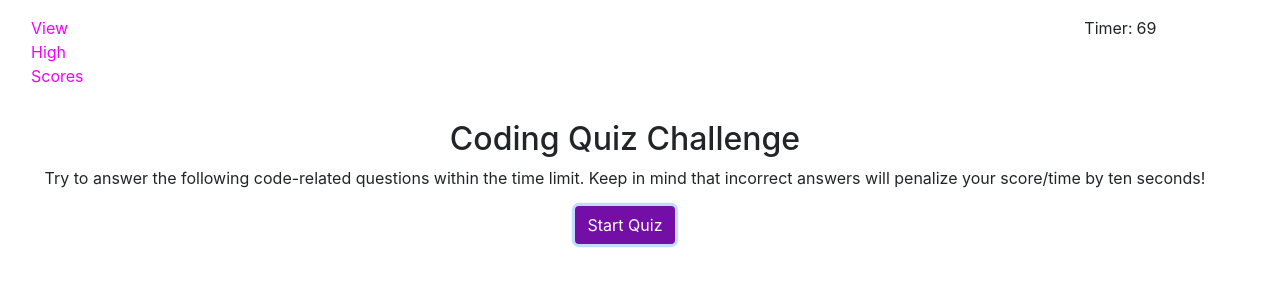
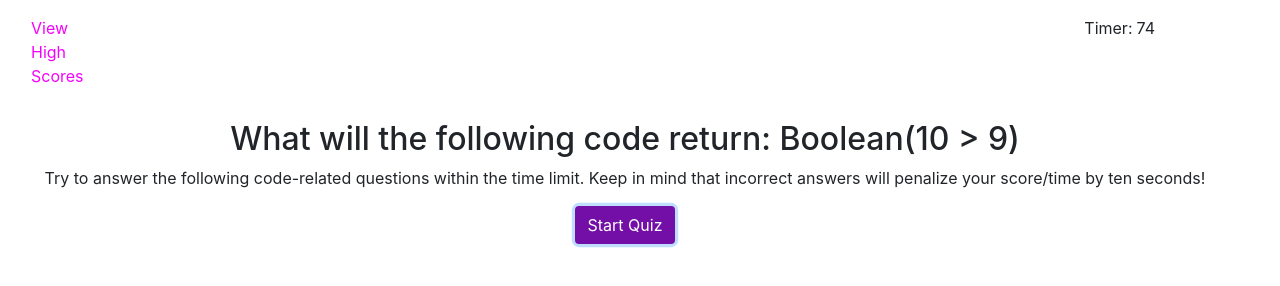
Before and after one commit to jciii91/code-quiz, a plain HTML site: page index.html in a window 1280 px wide. Both pictures are taken after a click on the button "Start Quiz". Drawn offline with nearby package versions, Linux system fonts and the light colour scheme; a web font is replaced by a local one.

Commit message:
start quiz button randomizes the quiz questions array and displays the first question

```diff
--- a/assets/js/script.js
+++ b/assets/js/script.js
@@ -14,14 +14,29 @@ function countdown() {
     },1000);
 }
 
+function fisherYatesShuffler(theArray) {
+    shuffledArray = theArray;
+    for (let i = shuffledArray.length -1; i > 0; i--) {
+        let j = Math.floor(Math.random() * i)
+        let k = shuffledArray[i]
+        shuffledArray[i] = shuffledArray[j]
+        shuffledArray[j] = k
+    }
+    return shuffledArray;
+}
+
+function Quiz() {
+    countdown();
+    quizArray = fisherYatesShuffler(quizQuestions);
+    $("#header-row").text(quizArray[0].question);
+}
+
 $("#high-scores").on("click", function() {
     console.log("High Scores");
 });
 
 $("#start-quiz").on("click", function() {
-    console.log("Start quiz");
+    Quiz();
 });
 
 $("#content-row").text(openingText);
-
-countdown();
--- a/index.html
+++ b/index.html
@@ -28,7 +28,7 @@
     </div>
 
     <main class="container-fluid">
-        <h2 id="#header-row" class="row col-lg-12 d-flex justify-content-center">
+        <h2 id="header-row" class="row col-lg-12 d-flex justify-content-center">
             Coding Quiz Challenge
         </h2>
         <p id="content-row" class="row col-lg-12 d-flex justify-content-center"></p>
```
